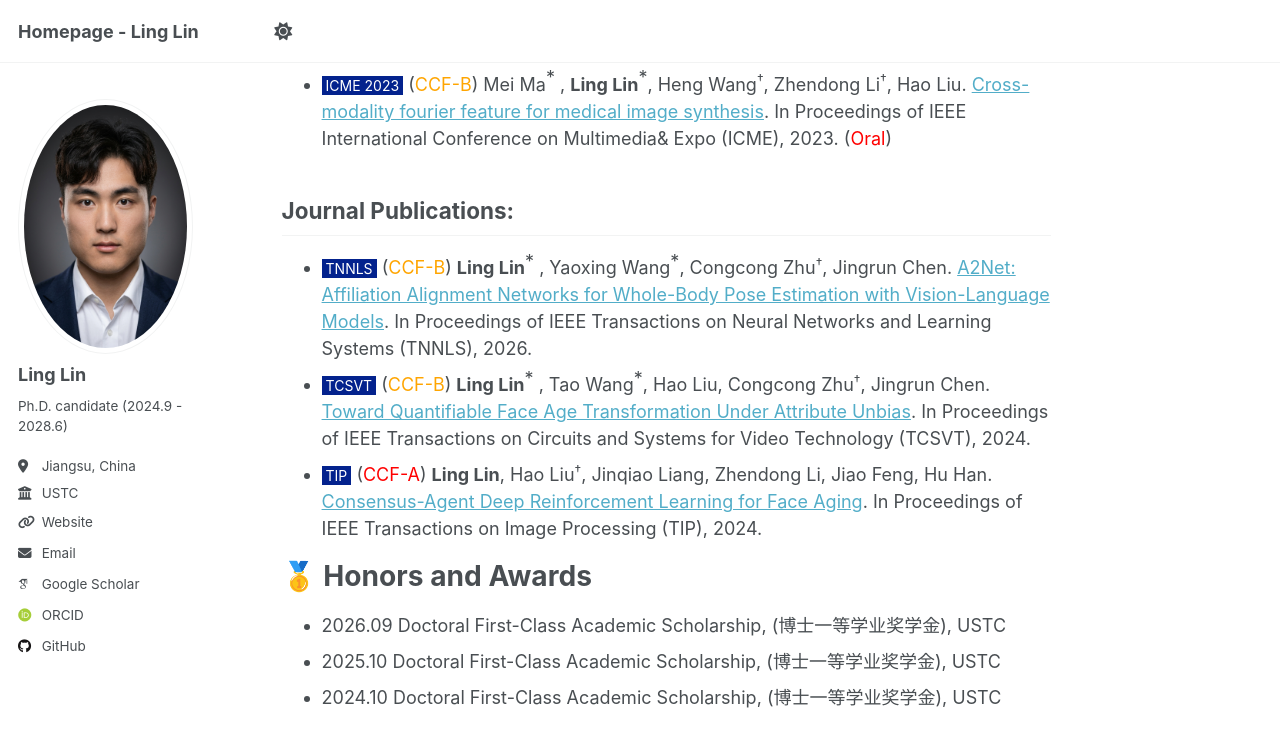
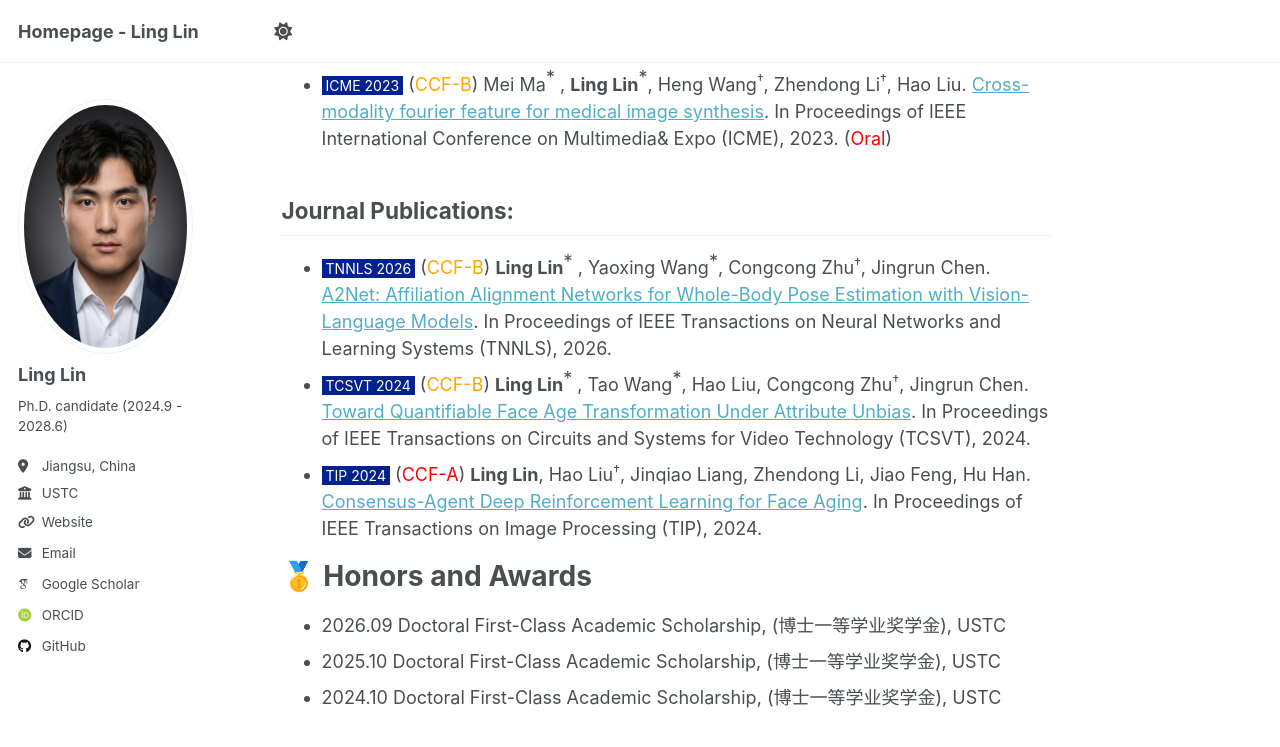
Before and after one commit to LingLin-ll/LingLin-ll.github.io, a Jekyll site: the page built from _pages/about.md, in a window 1280 px wide and 900 px high, scrolled down 1294 px. Shown: the top 747 px of the window. Built offline with Jekyll 4.4.1, drawn with Linux system fonts in a browser that asks for light colours; some web fonts are replaced.

Commit message:
Add publication years to journal badges

```diff
--- a/_pages/about.md
+++ b/_pages/about.md
@@ -35,10 +35,10 @@ I am Ling Lin, a Ph.D. candidate at the University of Science and Technology of
 * <span style="background-color: #03228D; color: white; font-size: 14px; padding: 1px 4px; white-space: nowrap;">ICME 2023</span> (<font color=orange>CCF-B</font>) Mei Ma<sup><font size=4>* </font></sup>, **Ling Lin**<sup><font size=4>*</font></sup>, Heng Wang<sup>†</sup>, Zhendong Li<sup>†</sup>, Hao Liu. [Cross-modality fourier feature for medical image synthesis](https://ieeexplore.ieee.org/abstract/document/10219611). In Proceedings of IEEE International Conference on Multimedia& Expo (ICME), 2023. (<font color=red>Oral</font>)
 
 ## Journal Publications:
-* <span style="background-color: #03228D; color: white; font-size: 14px; padding: 1px 4px; white-space: nowrap;">TNNLS</span> (<font color=orange>CCF-B</font>) **Ling Lin**<sup><font size=4>* </font></sup>, Yaoxing Wang<sup><font size=4>*</font></sup>, Congcong Zhu<sup>†</sup>, Jingrun Chen.
+* <span style="background-color: #03228D; color: white; font-size: 14px; padding: 1px 4px; white-space: nowrap;">TNNLS 2026</span> (<font color=orange>CCF-B</font>) **Ling Lin**<sup><font size=4>* </font></sup>, Yaoxing Wang<sup><font size=4>*</font></sup>, Congcong Zhu<sup>†</sup>, Jingrun Chen.
 [A2Net: Affiliation Alignment Networks for Whole-Body Pose Estimation with Vision-Language Models](https://ieeexplore.ieee.org/document/11373586). In Proceedings of IEEE Transactions on Neural Networks and Learning Systems (TNNLS), 2026.
-* <span style="background-color: #03228D; color: white; font-size: 14px; padding: 1px 4px; white-space: nowrap;">TCSVT</span> (<font color=orange>CCF-B</font>) **Ling Lin**<sup><font size=4>* </font></sup>, Tao Wang<sup><font size=4>*</font></sup>, Hao Liu, Congcong Zhu<sup>†</sup>, Jingrun Chen. [Toward Quantifiable Face Age Transformation Under Attribute Unbias](https://ieeexplore.ieee.org/abstract/document/10583942). In Proceedings of IEEE Transactions on Circuits and Systems for Video Technology (TCSVT), 2024.
-* <span style="background-color: #03228D; color: white; font-size: 14px; padding: 1px 4px; white-space: nowrap;">TIP</span> (<font color=red>CCF-A</font>) **Ling Lin**, Hao Liu<sup>†</sup>, Jinqiao Liang, Zhendong Li, Jiao Feng, Hu Han. [Consensus-Agent Deep Reinforcement Learning for Face Aging](https://ieeexplore.ieee.org/abstract/document/10458950). In Proceedings of IEEE Transactions on Image Processing (TIP), 2024.
+* <span style="background-color: #03228D; color: white; font-size: 14px; padding: 1px 4px; white-space: nowrap;">TCSVT 2024</span> (<font color=orange>CCF-B</font>) **Ling Lin**<sup><font size=4>* </font></sup>, Tao Wang<sup><font size=4>*</font></sup>, Hao Liu, Congcong Zhu<sup>†</sup>, Jingrun Chen. [Toward Quantifiable Face Age Transformation Under Attribute Unbias](https://ieeexplore.ieee.org/abstract/document/10583942). In Proceedings of IEEE Transactions on Circuits and Systems for Video Technology (TCSVT), 2024.
+* <span style="background-color: #03228D; color: white; font-size: 14px; padding: 1px 4px; white-space: nowrap;">TIP 2024</span> (<font color=red>CCF-A</font>) **Ling Lin**, Hao Liu<sup>†</sup>, Jinqiao Liang, Zhendong Li, Jiao Feng, Hu Han. [Consensus-Agent Deep Reinforcement Learning for Face Aging](https://ieeexplore.ieee.org/abstract/document/10458950). In Proceedings of IEEE Transactions on Image Processing (TIP), 2024.
 
 🥇 Honors and Awards
 ======
```
